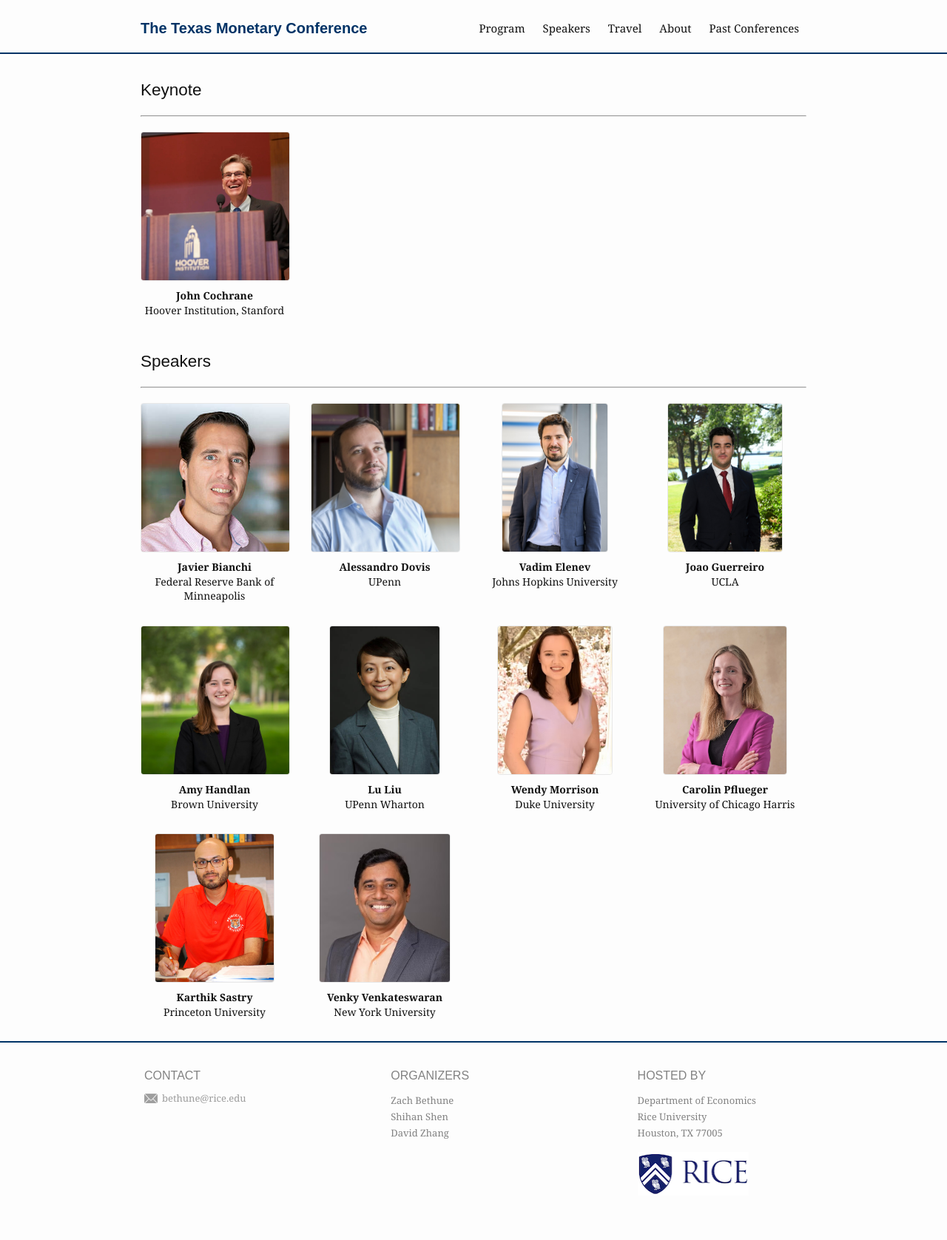
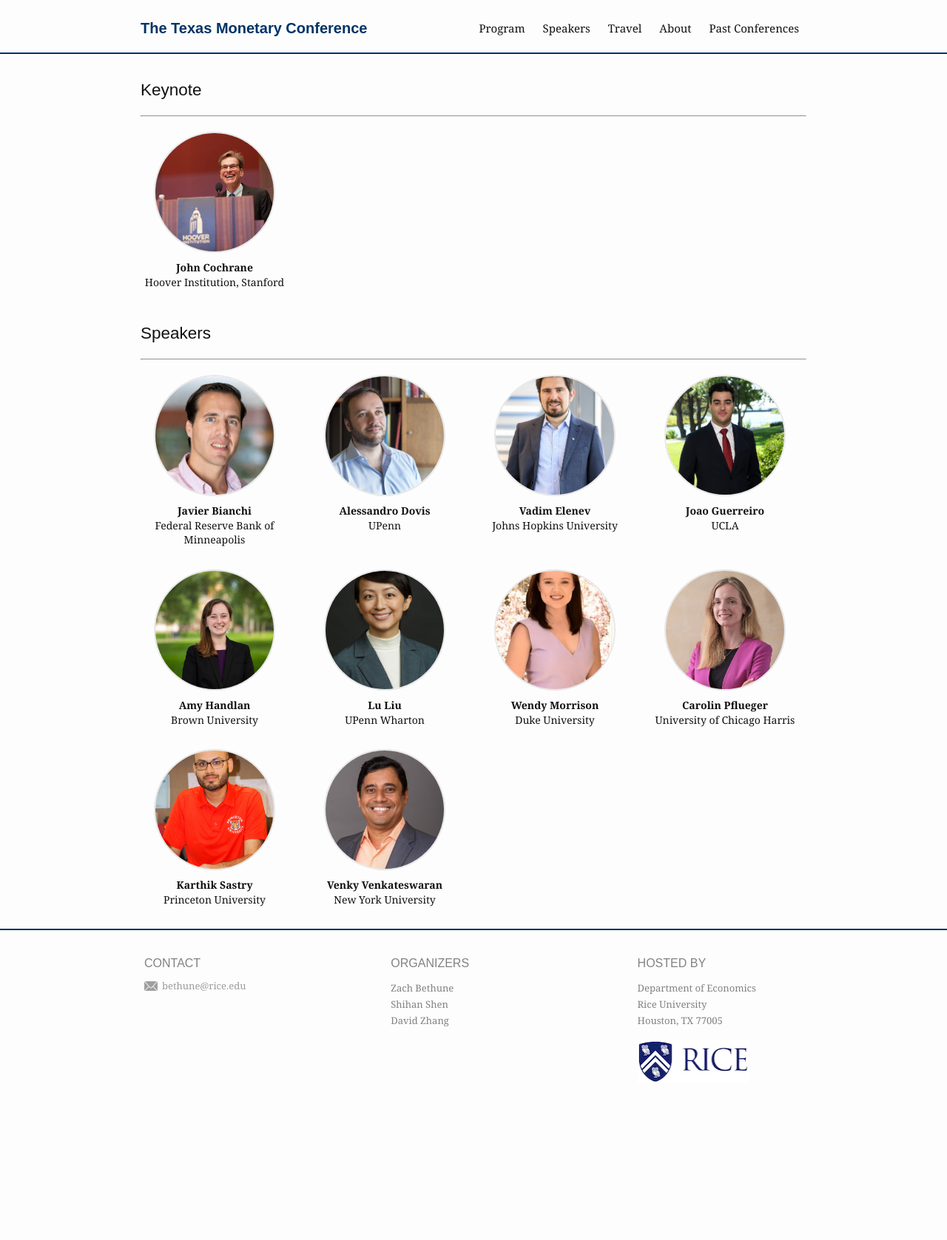
Before and after one commit to zbethune/zbethune.github.io, a Jekyll site: the page built from texas-monetary-conference/speakers.md, in a window 1280 px wide. Shown: the whole page at 74% size. Built offline with Jekyll 4.4.1, drawn with Linux system fonts in a browser that asks for light colours; after the commit the page ends 1525 px from its top, so only the background shows below that.

Commit message:
Update _conference.scss

```diff
--- a/_sass/_conference.scss
+++ b/_sass/_conference.scss
@@ -117,14 +117,15 @@
   }
 
   .speaker-photo img {
-    height: 200px;
-    width: auto;
+    width: 160px;
+    height: 160px;
     object-fit: cover;
-    border-radius: 4px;
-    border: 1px solid $grey-color-light;
+    border-radius: 50%;
+    border: 2px solid $grey-color-light;
 
     @include media-query($on-mobile) {
-      height: 150px;
+      width: 120px;
+      height: 120px;
     }
   }
 
```
